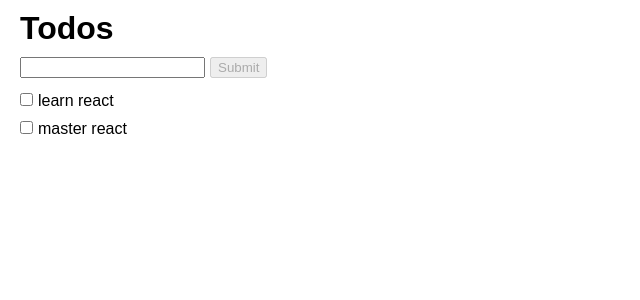
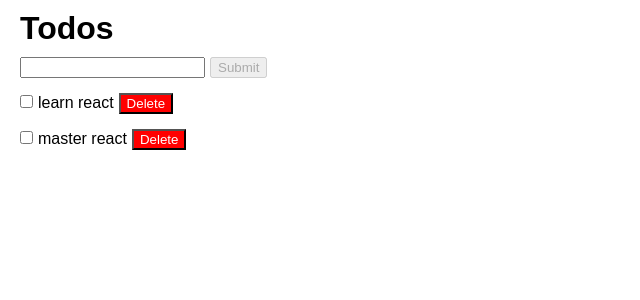
Before and after one commit to collardeau/react-todo-app, a React (Create React App) app: page / in a window 1280 px wide. Shown: the top 300 px of the page, without its empty margins (0-640 px from the left). Built offline with nearby package versions, Linux system fonts and the light colour scheme.

Commit message:
Added delete button to each todo item

```diff
--- a/src/App.js
+++ b/src/App.js
@@ -30,6 +30,9 @@ class App extends Component {
       this.setState({
         newTitle: ''
       });
+    },
+    deleteTodo: id => {
+      db.deleteTodo(id);
     },
     syncTodos: () => {
       db.syncTodos(todos => {
@@ -77,7 +80,7 @@ const Form = ({ newTitle, changeTitleInput, submit }) => (
 );
 
 const Todos = props => {
-  const { todoList, toggle } = props;
+  const { todoList, toggle, deleteTodo } = props;
   return (
     <div>
       {todoList.map(({ id, title, done }) => (
@@ -92,6 +95,12 @@ const Todos = props => {
           <span style={{ textDecoration: done && 'line-through' }}>
             {title}
           </span>
+          <button
+            style={{ backgroundColor: "red", color: "white" }}
+            onClick={ () => {deleteTodo(id); }}
+          >
+            Delete
+          </button>
         </div>
       ))}
     </div>
```
